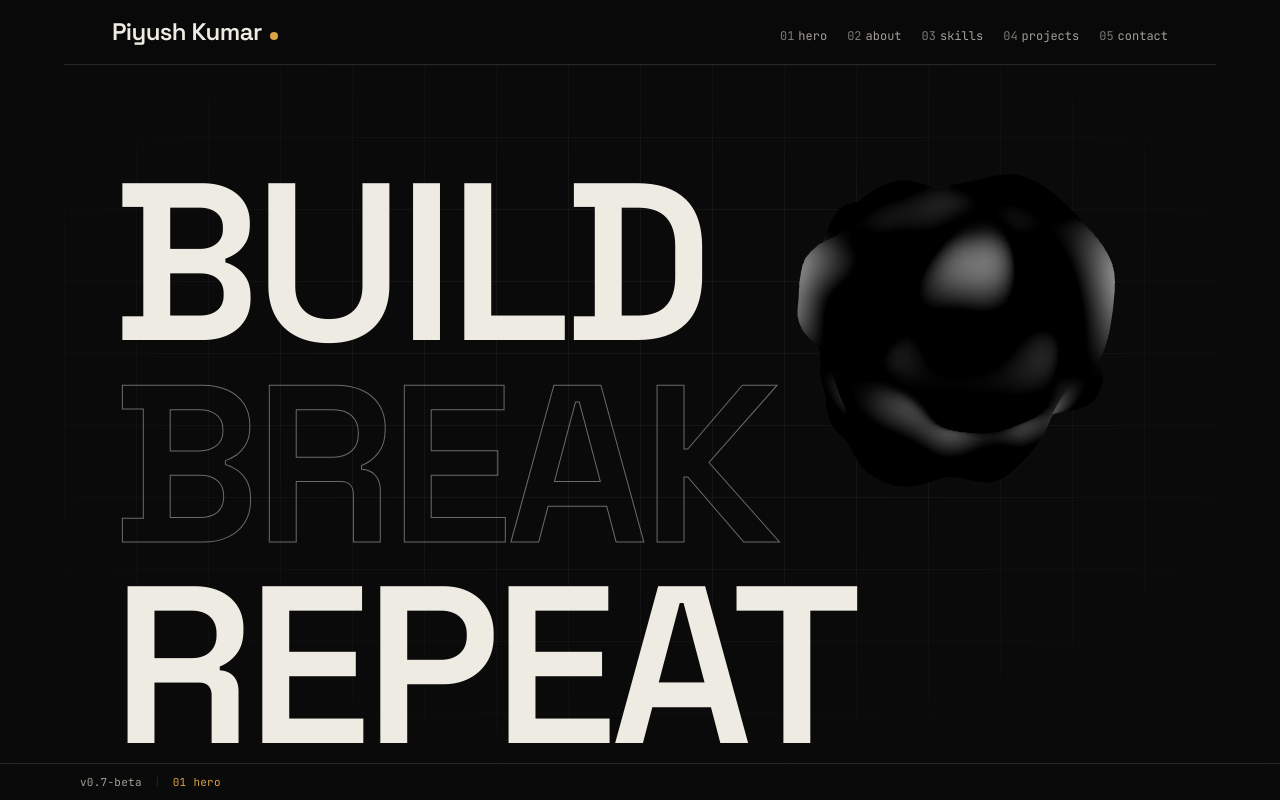
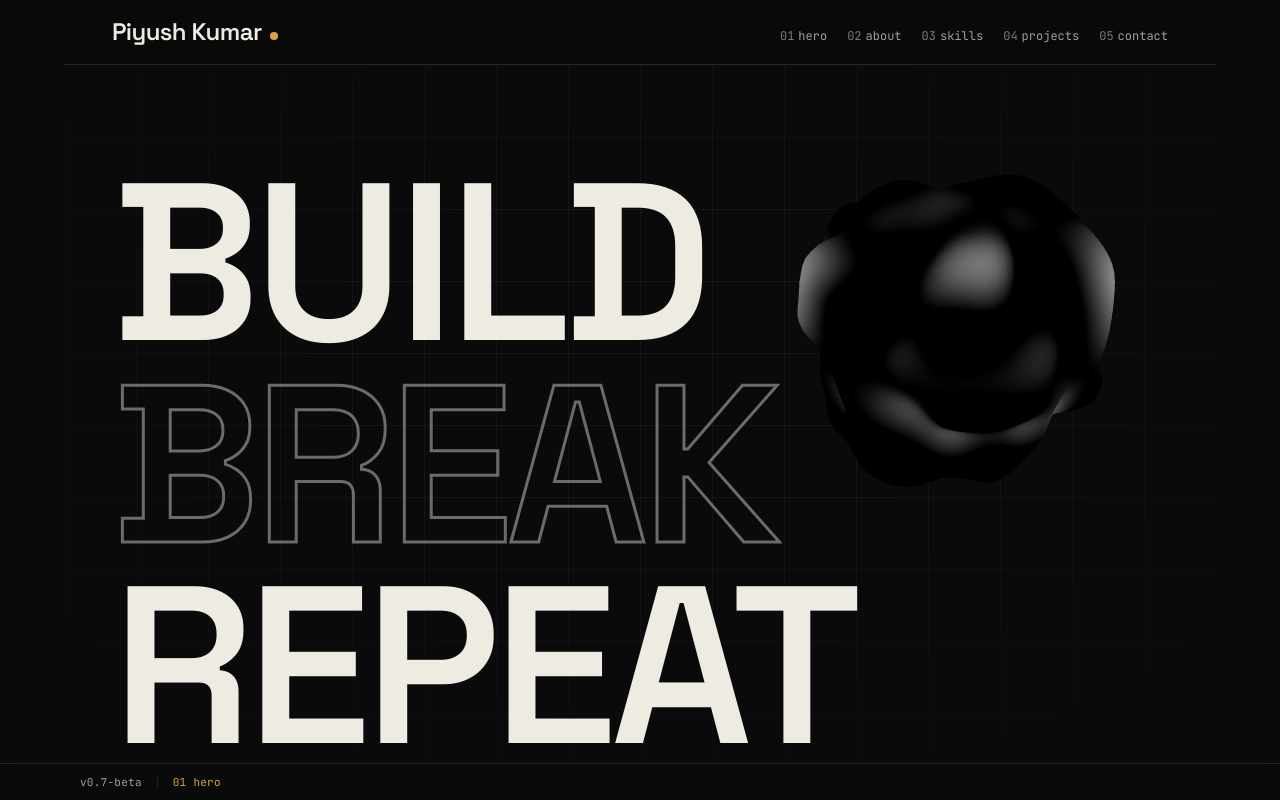
Before and after one commit to warrior-pk/portfolio, a Next.js app: page / in a window 1280 px wide. Shown: the top 800 px of the page. Built offline with nearby package versions, Linux system fonts and the light colour scheme.

Commit message:
fix: scale text-stroke with font size for crisp outlined type

```diff
--- a/src/app/globals.css
+++ b/src/app/globals.css
@@ -135,9 +135,11 @@ body {
   -webkit-mask-image: radial-gradient(ellipse 90% 80% at 50% 40%, black 30%, transparent 75%);
 }
 
-/* Outlined echo line: stroke only, no fill */
+/* Outlined echo line: stroke only, no fill. Stroke scales with font
+   size — a fixed 1px outline turns jagged and washed out on oversized
+   display type (too few pixels for anti-aliasing to work with). */
 .text-stroke {
-  -webkit-text-stroke: 1px color-mix(in srgb, var(--color-faint) 65%, transparent);
+  -webkit-text-stroke: clamp(1px, 0.018em, 3px) color-mix(in srgb, var(--color-faint) 65%, transparent);
   color: transparent;
 }
 
```
